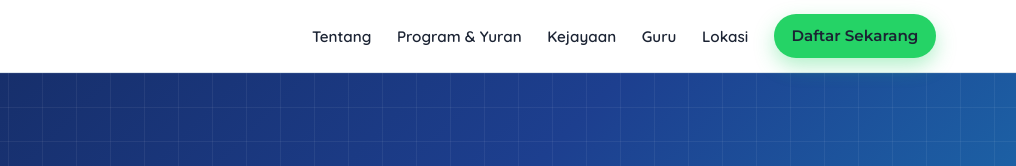
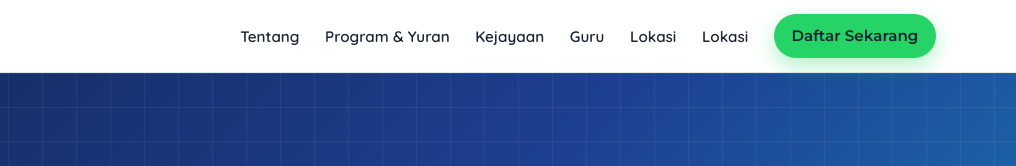
Before and after one commit to arifnaufal11/darulbakti, a plain HTML site: page index.html in a window 1280 px wide. Shown: the top 166 px of the page, 264-1280 px from the left. Drawn offline with Linux system fonts and the light colour scheme.

Commit message:
Update index.html

```diff
--- a/index.html
+++ b/index.html
@@ -203,6 +203,7 @@
       <li><a href="#program">Program &amp; Yuran</a></li>
       <li><a href="#kejayaan">Kejayaan</a></li>
       <li><a href="#guru">Guru</a></li>
+      <li><a href="#galeri">Lokasi</a></li>
       <li><a href="#lokasi">Lokasi</a></li>
       <li><a class="btn btn-wa nav-cta wa-link" href="#">Daftar Sekarang</a></li>
     </ul>
```
